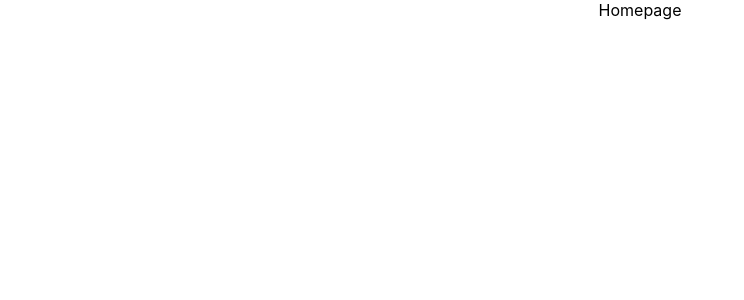
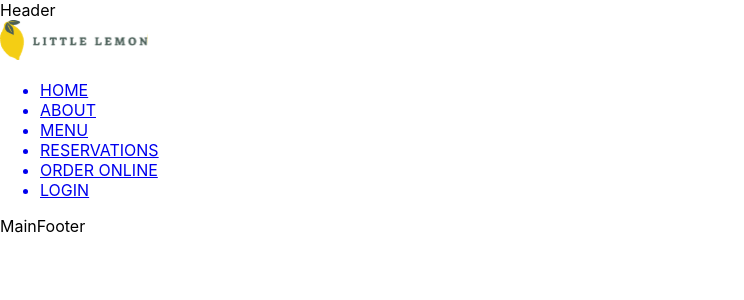
Before and after one commit to appbuilder001/capstone-app, a React (Create React App) app: page / in a window 1280 px wide. Shown: the top 300 px of the page, without its empty margins (0-744 px from the left). Built offline with nearby package versions, Linux system fonts and the light colour scheme.

Commit message:
semantic html and meta tags added + basic nav setup

```diff
--- a/public/index.html
+++ b/public/index.html
@@ -5,10 +5,10 @@
     <link rel="icon" href="%PUBLIC_URL%/favicon.ico" />
     <meta name="viewport" content="width=device-width, initial-scale=1" />
     <meta name="theme-color" content="#000000" />
-    <meta
-      name="description"
-      content="Web site created using create-react-app"
-    />
+    <meta name="description" content="Little Lemon Capstone project" />
+    <meta name="og:title" content="Little Lemon Project"/>
+    <meta name="og:description" content="A Meta Capstone project"/>
+    <meta name="og:image" content="../src/assets/logos/Logo.svg"/>
     <link rel="apple-touch-icon" href="%PUBLIC_URL%/logo192.png" />
     <!--
       manifest.json provides metadata used when your web app is installed on a
--- a/src/App.js
+++ b/src/App.js
@@ -1,10 +1,17 @@
 import './App.css';
+import Header from './components/Header.js'
+import Nav from './components/Nav.js'
+import Main from './components/Main.js'
+import Footer from './components/Footer.js'
 
 function App() {
   return (
-    <div className="App">
-      Homepage
-    </div>
+    <>
+      <Header />
+      <Nav />
+      <Main />
+      <Footer />
+    </>
   );
 }
 
--- /dev/null
+++ b/src/components/Footer.js
@@ -0,0 +1,8 @@
+function Footer() {
+
+    return (
+        <>Footer</>
+    )
+}
+
+export default Footer
--- /dev/null
+++ b/src/components/Header.js
@@ -0,0 +1,8 @@
+function Header() {
+
+    return (
+        <>Header</>
+    )
+}
+
+export default Header
--- /dev/null
+++ b/src/components/Main.js
@@ -0,0 +1,8 @@
+function Main() {
+
+    return (
+        <>Main</>
+    )
+}
+
+export default Main
--- /dev/null
+++ b/src/components/Nav.js
@@ -0,0 +1,20 @@
+import logo from '../assets/logos/Logo.svg'
+
+function Nav() {
+
+    return (
+        <nav>
+            <img src={logo} alt="company logo" />
+            <ul>
+                <a href="/"><li>HOME</li></a>
+                <a href="/"><li>ABOUT</li></a>
+                <a href="/"><li>MENU</li></a>
+                <a href="/"><li>RESERVATIONS</li></a>
+                <a href="/"><li>ORDER ONLINE</li></a>
+                <a href="/"><li>LOGIN</li></a>
+            </ul>
+        </nav>
+    )
+}
+
+export default Nav
```
Also changed, not shown: src/assets/logos/Logo.svg (added), src/assets/logos/logo.png (added).
